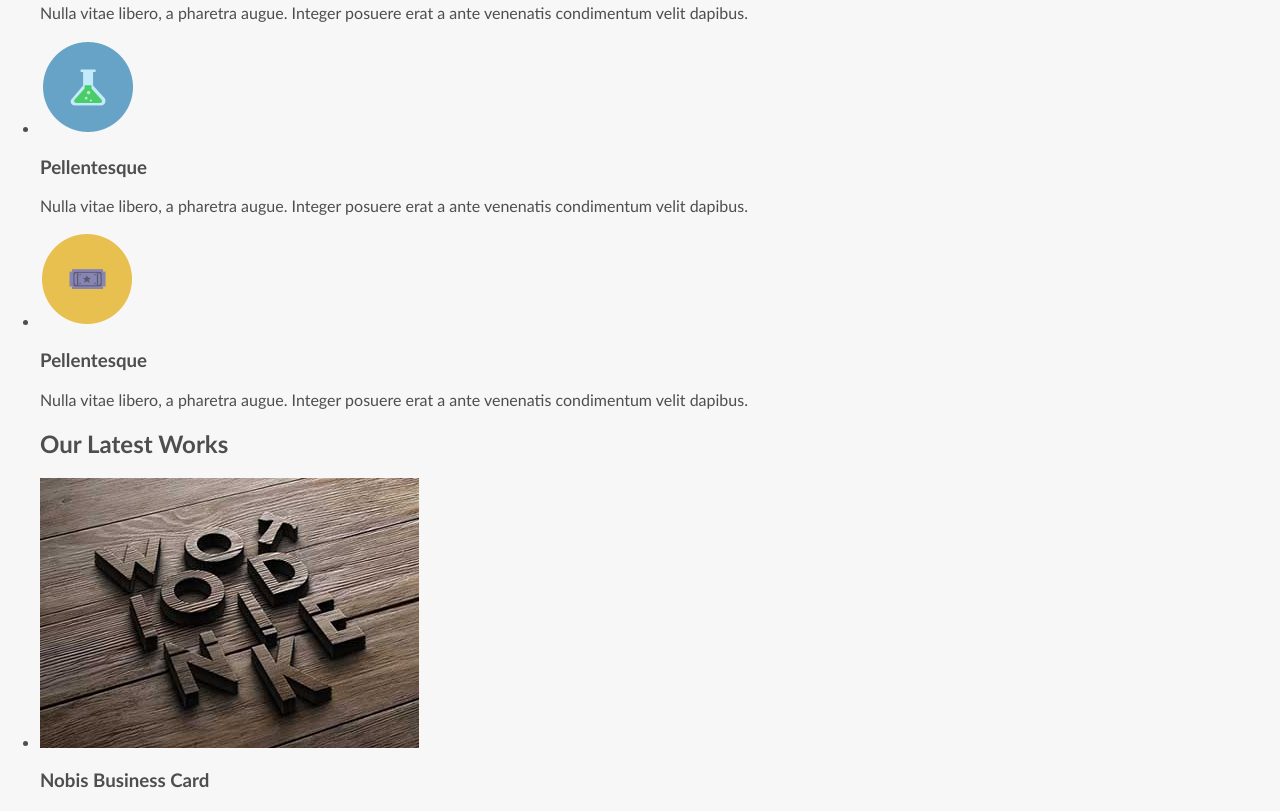
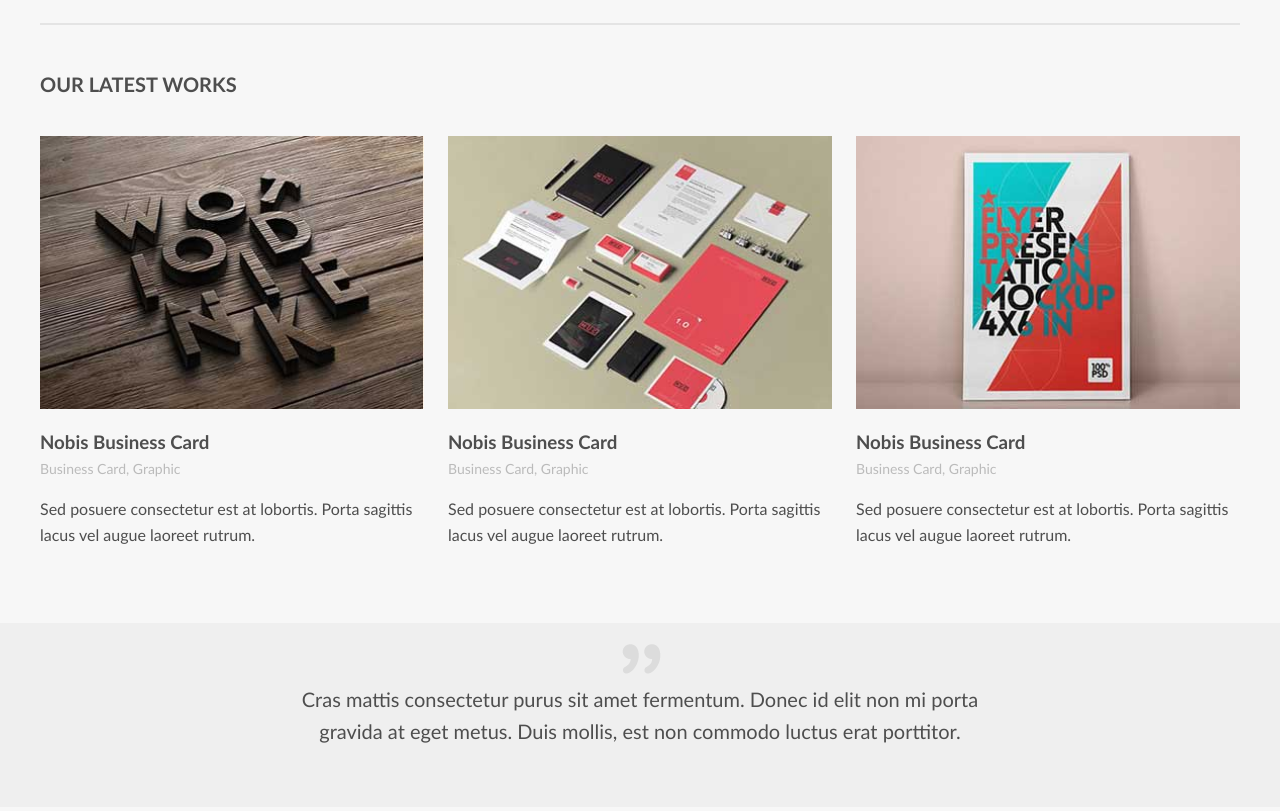
Before and after one commit to wh42933/PSD-to-Responsive-Website-001, a plain HTML site: page index.html in a window 1280 px wide. Shown: the part 911-1722 px from the top of the page. Drawn offline with Linux system fonts and the light colour scheme.

Commit message:
adding main body, quote stylings to css - Assignment 007

```diff
--- a/style.css
+++ b/style.css
@@ -78,5 +78,80 @@ header:after{
   overflow: hidden;
 }
 
+#selling-points{
+    margin-top: 60px;
+  }
+
+#selling-points li{
+    width: 23%;
+    float: left;
+    text-align: center;
+    list-style-type: none;
+    padding: 1%;
+    line-height: 1.6em;
+}
+
+#selling-points:after{
+    display: block;
+    content: "";
+    clear: both;
+}
+
+#latest-work{
+    padding-top: 30px;
+    margin-top: 30px;
+    border-top: 2px solid #e4e4e4;
+}
+
+#latest-work h2{
+    text-transform: uppercase;
+    font-size: 20px;
+    margin-bottom: 40px;
+}
+
+#latest-work li{
+    width: 32%;
+    float: left;
+    list-style-type: none;
+}
+
+#latest-work li img{
+    width: 100%;
+}
+
+#latest-work li:nth-child(2){
+    margin: 0 2%;
+}
+
+#latest-work ul:after{
+  display: block;
+  content: "";
+  clear: both;
+}
+
+#latest-work h3{
+  margin-bottom: 0px;
+}
+
+#latest-work p{
+  line-height: 1.6em;
+}
+
+p.tags{
+    color: #bbb;
+    font-size: 14px;
+    margin-top: 5px;
+}
+
+#quote{
+    margin-top: 60px;
+    width: 60%;
+    padding: 40px 20%;
+    background: url(images/quote.png) no-repeat center 20px;
+    background-color: #efefef;
+    color: #4e4e4e;
+    font-size: 20px;
+    line-height: 1.6em;
+    text-align: center;
 
 }
```
Lines whose indentation alone changed are shown as unchanged.
